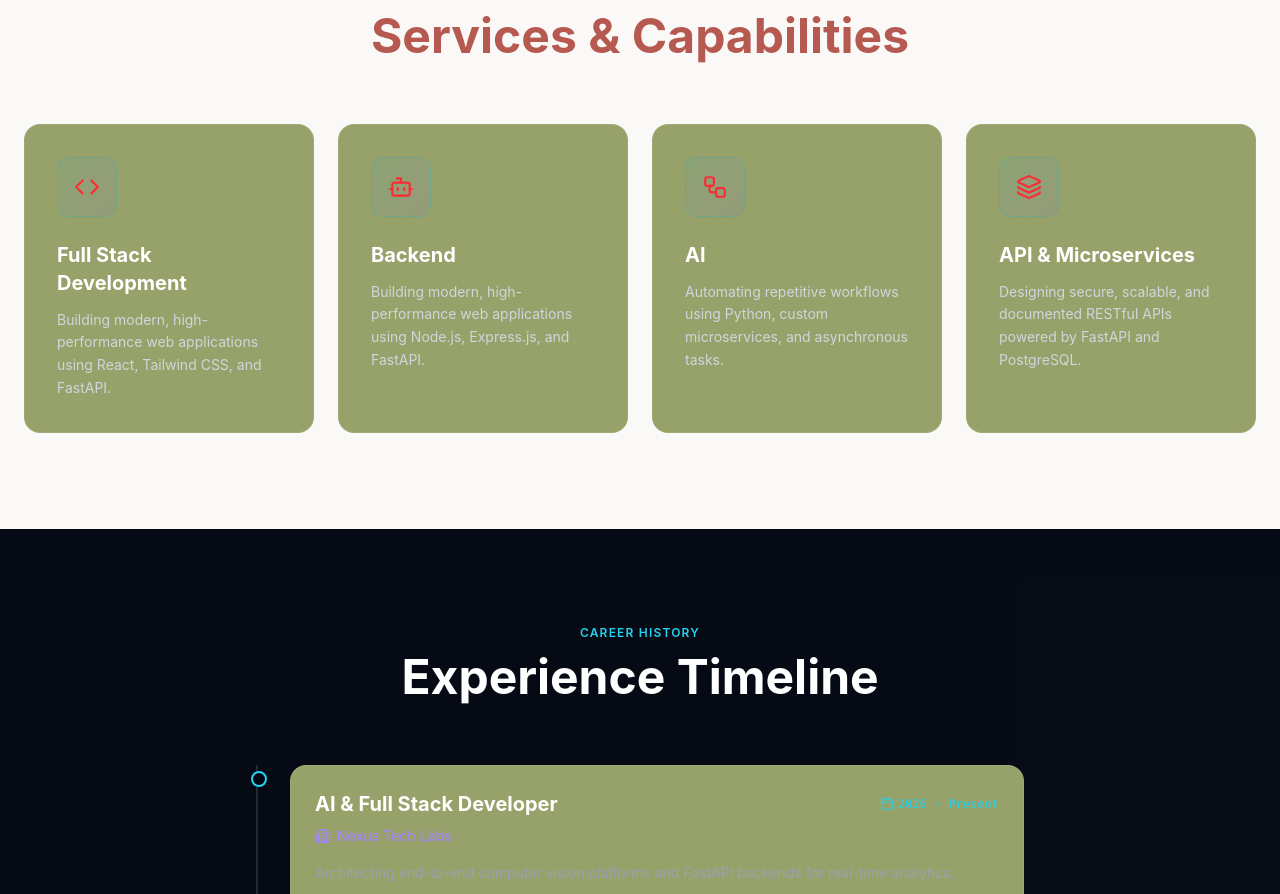
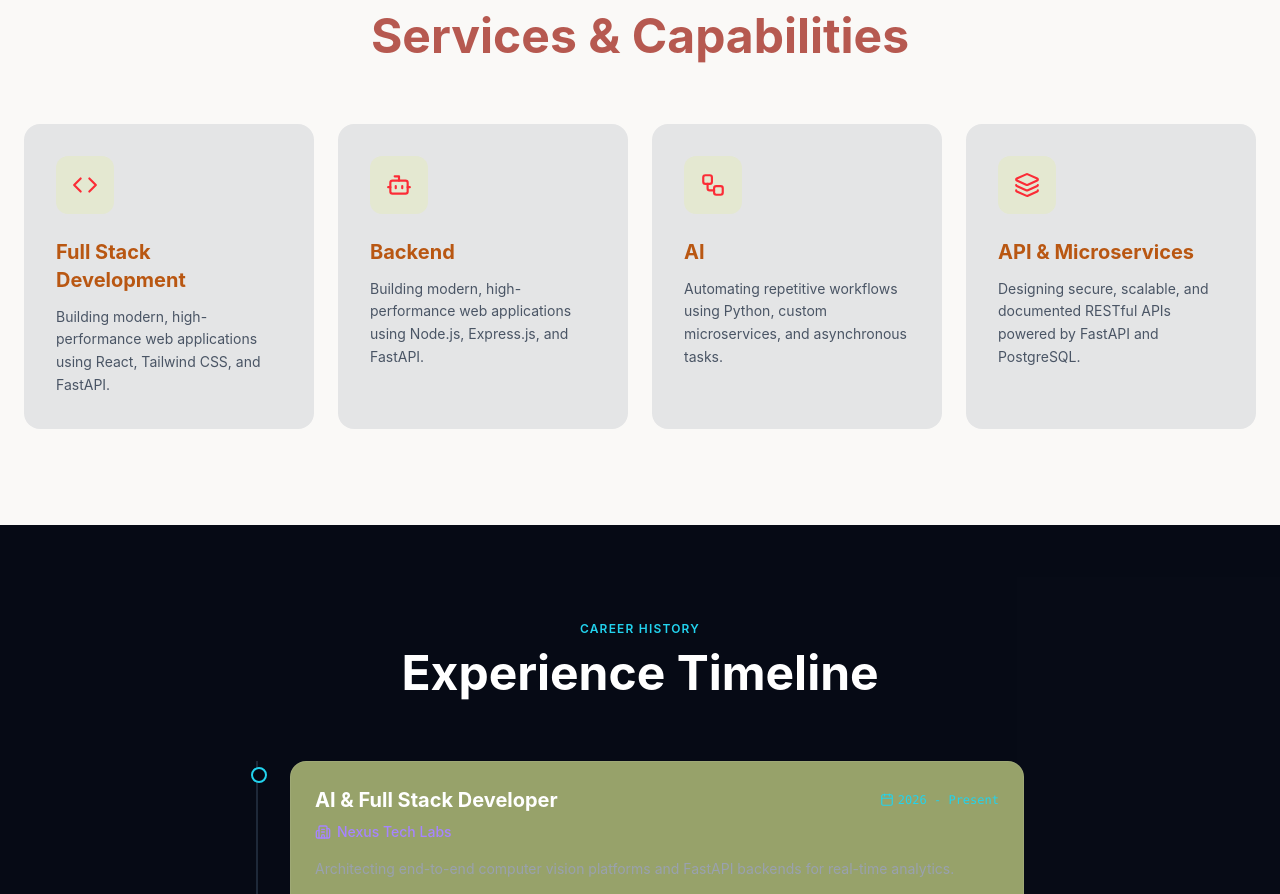
Before and after one commit to Mohammad-Danish-sab/Protofolio, a React (Vite) app in the folder frontend/: page / in a window 1280 px wide. Shown: the part 2980-3874 px from the top of the page. Built offline with nearby package versions, Linux system fonts and the light colour scheme; no server answers.

Commit message:
feat:set UI

```diff
--- a/frontend/src/components/Services.jsx
+++ b/frontend/src/components/Services.jsx
@@ -34,9 +34,6 @@ export const Services = () => {
     <section id="services" className="py-24 relative bg-[#faf9f7]">
       <div className="max-w-7xl mx-auto px-6">
         <div className="text-center max-w-2xl mx-auto mb-16">
-          {/* <h2 className="text-xs font-semibold text-cyan-400 uppercase tracking-widest mb-3">
-            Offerings
-          </h2> */}
           <h3 className="text-3xl md:text-5xl font-bold text-[#B65950]">
             Services & Capabilities
           </h3>
@@ -52,15 +49,15 @@ export const Services = () => {
                 whileInView={{ opacity: 1, y: 0 }}
                 viewport={{ once: true }}
                 transition={{ duration: 0.5, delay: index * 0.1 }}
-                className="glass-panel p-8 rounded-2xl border border-gray-800 hover:border-violet-500/50 transition-all duration-300 group hover:-translate-y-1"
+                className="bg-[#e4e5e6] p-8 rounded-2xl transition-all duration-300 group hover:-translate-y-1"
               >
-                <div className="p-4 rounded-xl bg-linear-to-br from-cyan-500/10 to-violet-500/10 text-red-500 border border-cyan-500/20 w-fit mb-6 group-hover:scale-110 transition-transform">
+                <div className="p-4 rounded-xl text-red-500 bg-[#e4e8d1] w-fit mb-6 group-hover:scale-110 transition-transform">
                   <ServiceIcon size={26} />
                 </div>
-                <h4 className="text-xl font-bold text-white mb-3">
+                <h4 className="text-xl font-bold text-[#B95712] mb-3">
                   {service.title}
                 </h4>
-                <p className="text-gray-300 text-sm leading-relaxed">
+                <p className="text-gray-600 text-sm leading-relaxed">
                   {service.description}
                 </p>
               </motion.div>
```
